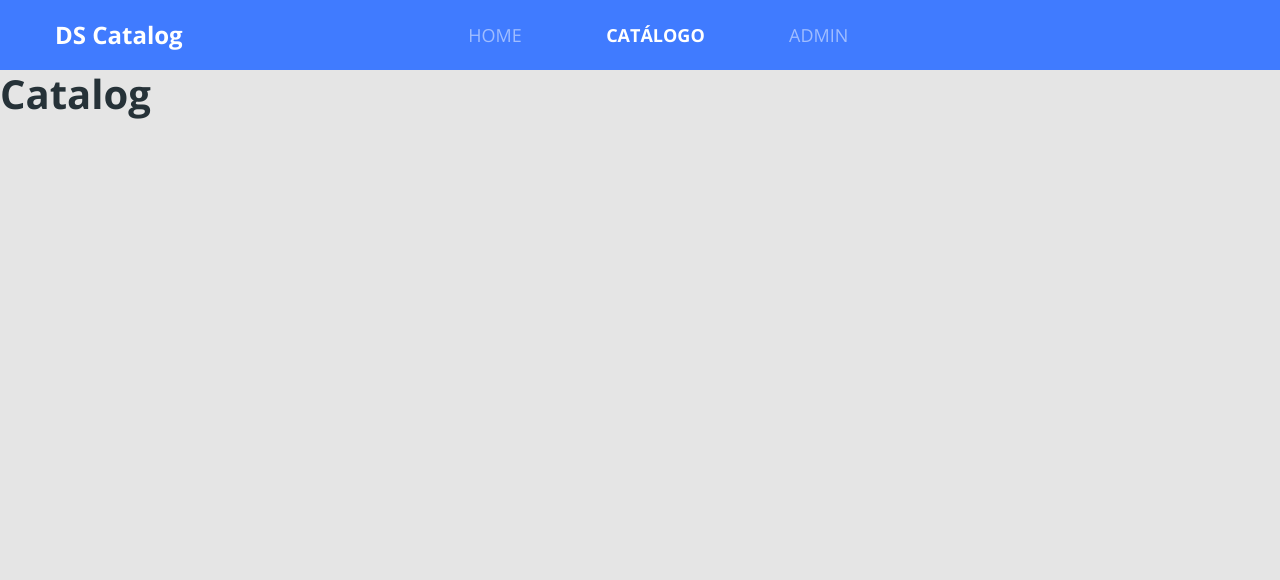
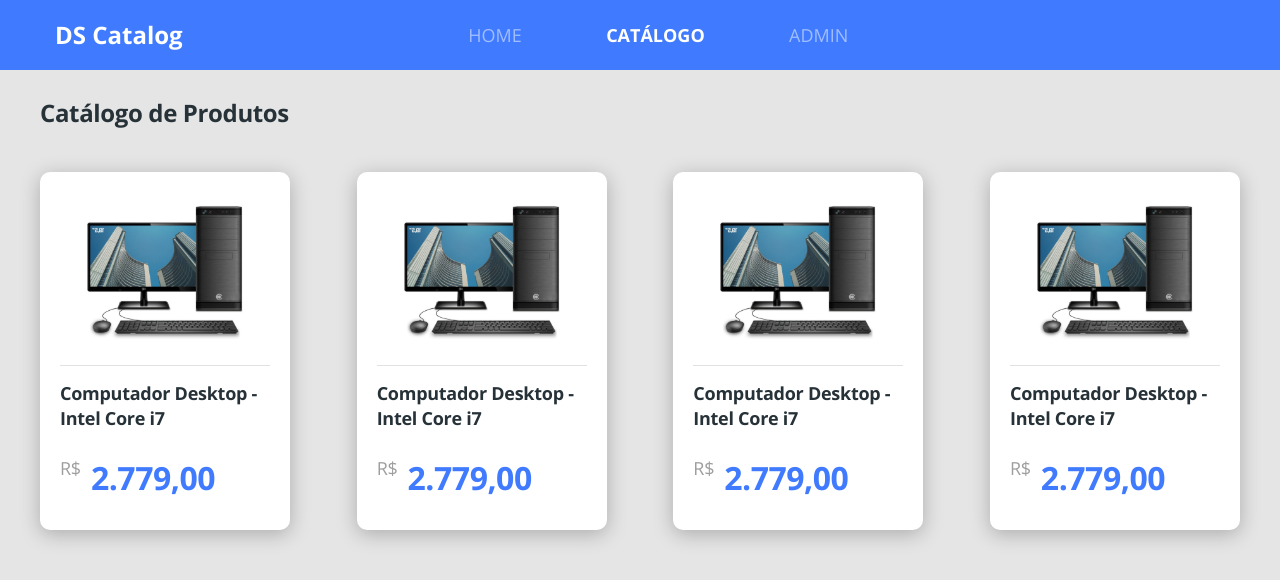
Before and after one commit to isdma8/dscatalog-bootcamp-devsuperior, a React (Create React App) app in the folder front-web/: page /catalog in a window 1280 px wide. Shown: the top 580 px of the page. Built offline with nearby package versions, Linux system fonts and the light colour scheme.

Commit message:
Layout List Products Finalized

```diff
--- a/front-web/src/app.scss
+++ b/front-web/src/app.scss
@@ -22,3 +22,16 @@
     color: unset; //zera a cor do bootstrap e depois o comportamento ja fica pela cor que demos no caso no Navbar/styles.scss
   }
 }
+
+.border-radius-10{
+  border-radius: 10px;
+}
+
+.border-radius-20{
+  border-radius: 20px;
+}
+
+.card-base{
+  background: #FFF;
+  box-shadow: 0px 4px 20px rgba(0, 0, 0, 0.25);
+}
--- /dev/null
+++ b/front-web/src/pages/Catalog/components/ProductCard/index.tsx
@@ -0,0 +1,24 @@
+import React from 'react';
+import './styles.scss';
+import {ReactComponent as ProductImage} from '../../../../core/assets/images/product.svg';
+
+const ProductCard = () =>(
+
+    <div className="card-base border-radius-10 product-card">
+        <ProductImage />
+        <div className="product-info">
+            <h6 className="product-name">
+                Computador Desktop - Intel Core i7
+            </h6>
+            <div className="product-price-container">
+                <span className="product-currency">R$</span>
+                <h3 className="product-price">2.779,00</h3>
+            </div>
+
+        </div>
+    </div>
+
+);
+
+
+export default ProductCard;
--- /dev/null
+++ b/front-web/src/pages/Catalog/components/ProductCard/styles.scss
@@ -0,0 +1,39 @@
+.product-card{
+    //width: 245px; Agora o grid é que gere isso para fazer uma grelha de produtos
+    padding: 20px 20px 30px 20px;
+    text-align: center;
+}
+
+.product-info{
+    border-top: 1px solid #E1E1E1;
+    text-align: left;
+    padding-top: 15px;
+    margin-top: 15px;
+}
+
+.product-name{
+    font-size: 18px;
+    line-height: 25px;
+    letter-spacing: -0.015em;
+}
+
+.product-price-container{
+    margin-top: 25px;
+    display: flex;
+
+}
+
+.product-currency{
+    font-size: 18px;
+    line-height: 25px;
+    letter-spacing: -0.015em;
+    color: #9E9E9E;
+}
+
+.product-price{
+    font-size: 32px;
+    line-height: 44px;
+    letter-spacing: -0.015em;
+    color: #407BFF;
+    margin-left: 10px;
+}
--- a/front-web/src/pages/Catalog/index.tsx
+++ b/front-web/src/pages/Catalog/index.tsx
@@ -1,9 +1,20 @@
 import React from 'react';
+import ProductCard from './components/ProductCard';
+import './styles.scss';
 
 const Catalog = () => (
 
-    <div>
-        <h1>Catalog</h1>
+    <div className="catalog-container">
+        <h1 className="catalog-title">
+            Catálogo de Produtos
+        </h1>
+
+        <div className="catalog-products">
+            <ProductCard />
+            <ProductCard />
+            <ProductCard />
+            <ProductCard />
+        </div>
     </div>
 
 );
--- /dev/null
+++ b/front-web/src/pages/Catalog/styles.scss
@@ -0,0 +1,20 @@
+.catalog-container{
+    margin-top: 26px;
+    padding-left: 40px;
+    padding-right: 40px;
+}
+
+.catalog-title{
+    font-size: 24px;
+    line-height: 33px;
+    letter-spacing: -0.015em;
+}
+
+.catalog-products{
+    margin-top: 43px;
+    display: grid;
+    grid-template-columns: repeat(auto-fill, 250px); //250px 250px nao faz sentido fazer à mao entao usamos o repeat, que espaça da melhor forma, tambem existe o auto-fit mas nao tem comportamenteo que queremos
+    grid-gap: 33px 20px; //distancia entre produtos para o lado e para cima quando der ele faz
+    justify-content: space-between;//para produtos ficarem espaçados
+
+}
--- a/front-web/src/pages/Home/index.tsx
+++ b/front-web/src/pages/Home/index.tsx
@@ -8,7 +8,7 @@
 const Home = () => (
 
     <div className="home-container">
-        <div className="row home-content">
+        <div className="row home-content card-base border-radius-20">
             <div className="col-6 home-text">
                 <h1 className="text-title">
                     Conheça o melhor <br /> catálogo de produtos
--- a/front-web/src/pages/Home/styles.scss
+++ b/front-web/src/pages/Home/styles.scss
@@ -5,9 +5,6 @@
 }
 
 .home-content{
-    background-color: #FFF;
-    box-shadow: 0px 4px 20px rgba(0, 0, 0, 0.25);
-    border-radius: 20px;
     padding-top: 155px;
     padding-bottom: 150px;;
 }
```
Also changed, not shown: front-web/src/core/assets/images/product.svg (added).
